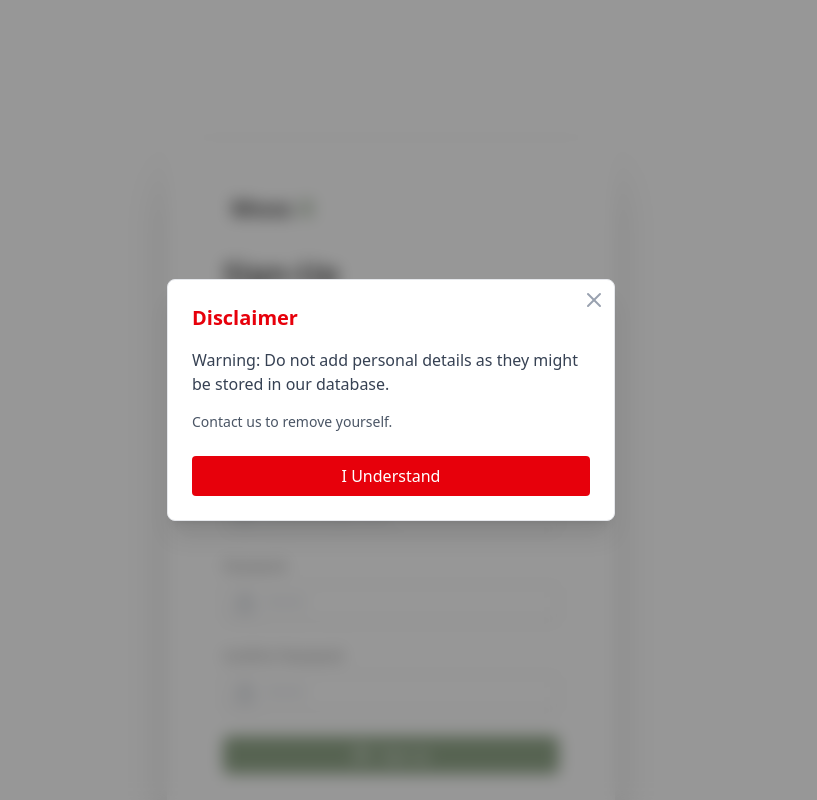
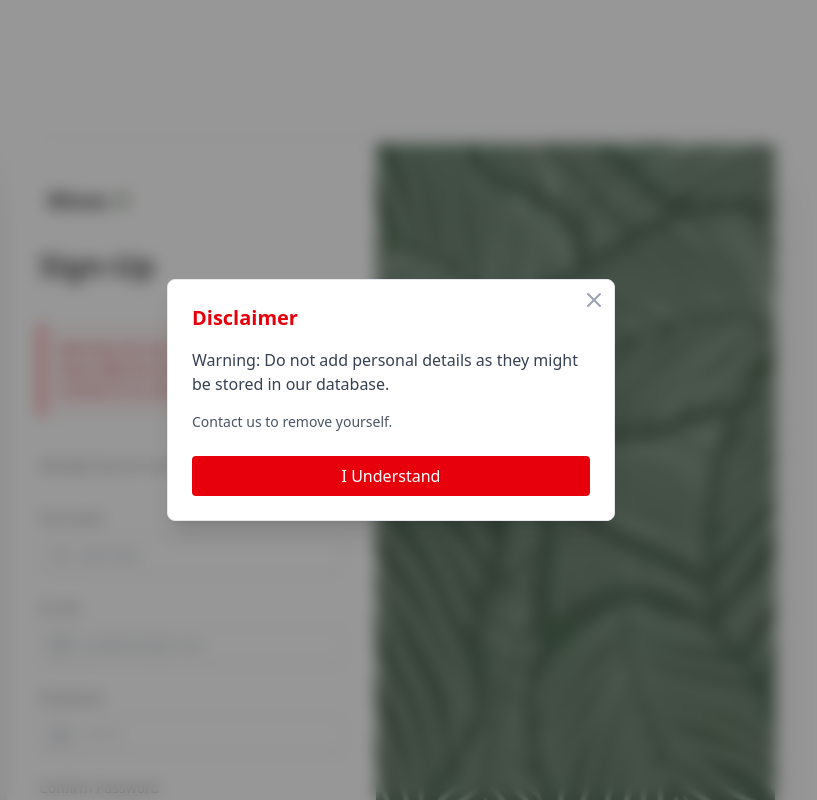
Before and after one commit to Moss-X/Website, a React (Vite) app in the folder frontend/: page /signup in a window 1280 px wide. Shown: the top 800 px of the page, without its empty margins (249-1066 px from the left). Built offline with nearby package versions, Linux system fonts and the light colour scheme; no server answers.

Commit message:
feat: add image section to the signUpPage

```diff
--- a/frontend/src/components/sign/SignUpHeader.jsx
+++ b/frontend/src/components/sign/SignUpHeader.jsx
@@ -12,6 +12,15 @@ const SignUpHeader = () => {
         <div>
           <p className="pt-8 text-black text-3xl font-bold">Sign-Up</p>
         </div>
+
+        <div className="bg-red-50 border-l-4 border-red-500 p-4 my-2">
+          <p className="text-red-700 text-sm font-medium">
+            Warning: Do not add personal details as they might be stored in our database.
+            <br />
+            Contact us to remove yourself.
+          </p>
+        </div>
+
         <div>
           <p className="text-black opacity-70 text-sm font-medium">
             Already have an account?
--- /dev/null
+++ b/frontend/src/components/sign/SignUpRightImage.jsx
@@ -0,0 +1,14 @@
+function SignUpRightImage() {
+  return (
+    <div className="relative hidden md:block w-[52%] h-auto bg-darkGreen overflow-hidden">
+      <img src="/leaf-pattern.avif" alt="Leaf Pattern" className="w-full h-full object-cover object-center " />
+      <div className="absolute bottom-2 right-4 text-White font-bold text-6xl">
+        <p>
+          Moss <span>X</span>
+        </p>
+      </div>
+    </div>
+  )
+}
+
+export default SignUpRightImage
--- a/frontend/src/pages/SignUpPage.jsx
+++ b/frontend/src/pages/SignUpPage.jsx
@@ -1,16 +1,17 @@
 import SignUpHeader from '../components/sign/SignUpHeader'
 import SignUpForm from '../components/sign/SignUpForm'
-
+import SignUpRightImage from '../components/sign/SignUpRightImage'
 const SignUpPage = () => {
   return (
     <div className="flex flex-col pt-28 justify-center py-12 sm:px-6 lg:px-8">
-      <div className="flex flex-row relative mt-8 w-[90%] mx-auto shadow-2xl sm:w-full sm:max-w-md ">
-        <div className="py-4 px-4 w-full">
-          <div className=" py-8 px-6 flex flex-col gap-8 sm:rounded-lg sm:px-10">
+      <div className="flex flex-row relative mt-8 w-[90%] mx-auto shadow-2xl sm:w-full sm:max-w-md md:max-w-3xl">
+        <div className="p-4 md:p-2 w-full md:w-[48%]">
+          <div className="py-8 flex flex-col gap-8 sm:rounded-lg sm:px-6">
             <SignUpHeader />
             <SignUpForm />
           </div>
         </div>
+        <SignUpRightImage />
       </div>
     </div>
   )
```
